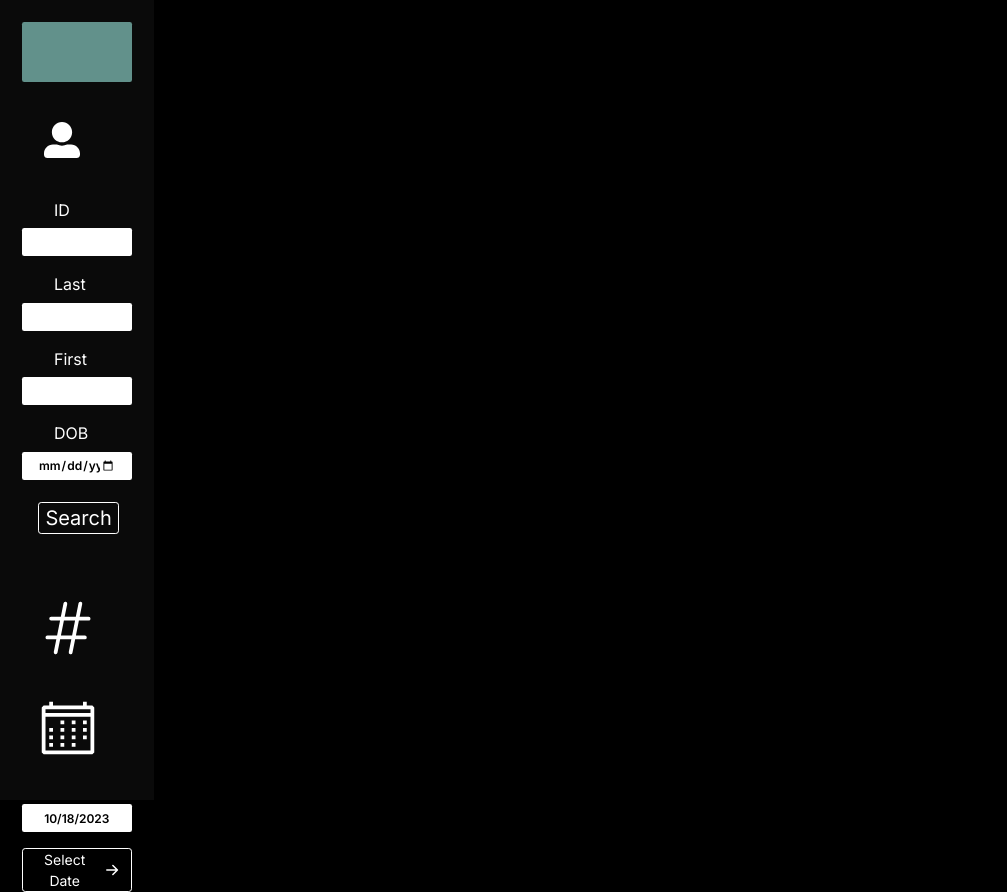
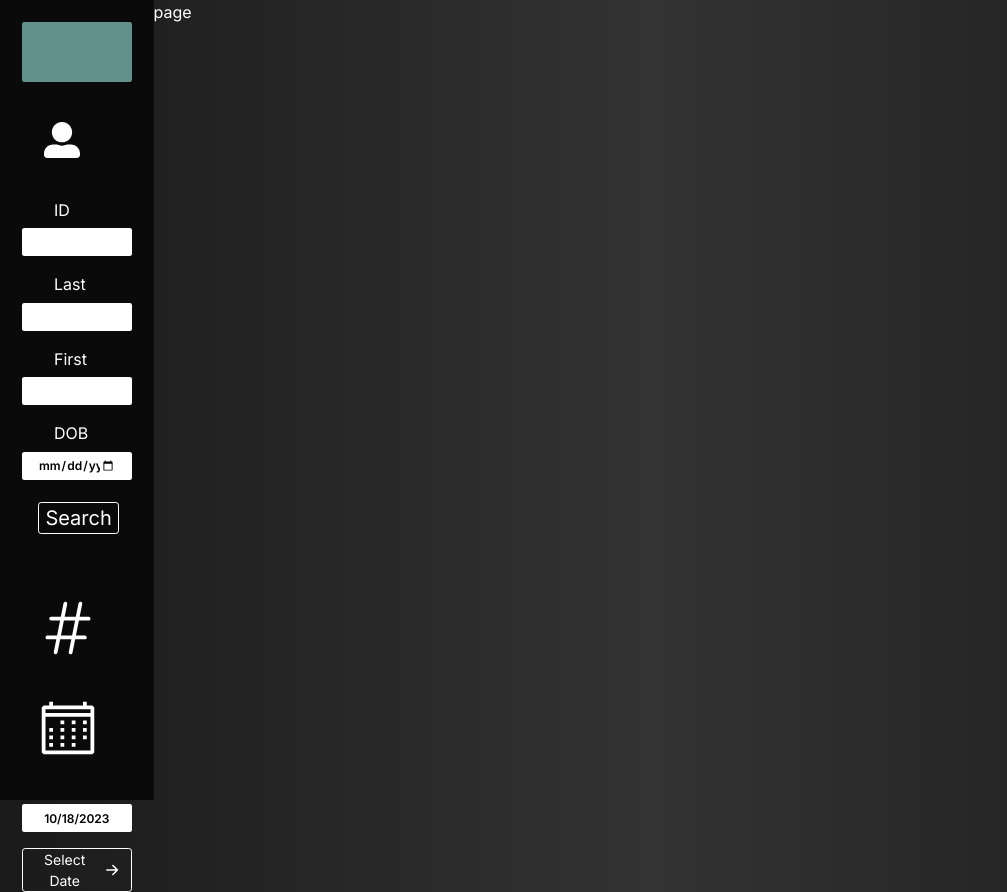
Before and after one commit to tanmpham/2B-Imaging, a Next.js app in the folder frontend/: page /videos/1 in a window 1280 px wide. Shown: the whole page, without its empty margins (0-1007 px from the left). Built offline with nearby package versions, Linux system fonts and the light colour scheme.

Commit message:
set up videos and images page

```diff
--- a/frontend/src/app/(gallery)/videos/[id]/page.tsx
+++ b/frontend/src/app/(gallery)/videos/[id]/page.tsx
@@ -7,6 +7,6 @@ export const metadata: Metadata = {
 
 interface Props {}
 function page({}: Props) {
-  return <div>page</div>
+  return <div className="text-white">page</div>
 }
 export default page
--- a/frontend/src/app/_components/Home.tsx
+++ b/frontend/src/app/_components/Home.tsx
@@ -9,7 +9,7 @@ function Home() {
   const [previewSrc, setPreviewSrc] = useState('')
 
   return (
-    <div className="w-[88vw] h-full flex text-white">
+    <div className="w-[88vw] h-full flex text-white bg-black">
       <PatientSelection />
       <MediaList
         className="ml-[78px] pt-[90px] pb-[40px] pr-[20px]"
--- a/frontend/src/app/layout.tsx
+++ b/frontend/src/app/layout.tsx
@@ -22,7 +22,7 @@ export default function RootLayout({
   return (
     <html lang="en">
       <body
-        className={`${inter.className} flex min-w-screen min-h-screen bg-black`}
+        className={`${inter.className} flex min-w-screen min-h-screen bg-[linear-gradient(90deg,_rgba(0,0,0,0.90)_-2.91%,_rgba(0,0,0,0.80)_51.04%,_rgba(0,0,0,0.90)_107.23%)]`}
       >
         <CurrentPatientContextProvider>
           <Navbar />
--- a/frontend/src/app/tags/_component/TagsView.tsx
+++ b/frontend/src/app/tags/_component/TagsView.tsx
@@ -1,5 +1,5 @@
 interface Props {}
 function TagsView({}: Props) {
-  return <div className="">TagsView</div>
+  return <div className="h-[80%] w-[300px] bg-grey_1">TagsView</div>
 }
 export default TagsView
--- a/frontend/src/components/Media/MediaList.tsx
+++ b/frontend/src/components/Media/MediaList.tsx
@@ -15,7 +15,7 @@ const style = {
 function MediaList({ previewSrc, setPreviewSrc, className }: Props) {
   return (
     <div
-      className={`${className} grid grid-cols-2 gap-x-[28px] gap-y-[18px] justify-start max-h-screen overflow-y-auto`}
+      className={`${className} grid grid-cols-2 gap-x-[28px] gap-y-[18px] justify-start max-h-screen overflow-y-auto bg-grey_1`}
     >
       <div className={style.date}>03/01/2023</div>
       <MediaItem id={'1'} setPreviewSrc={setPreviewSrc} video tag />
```
